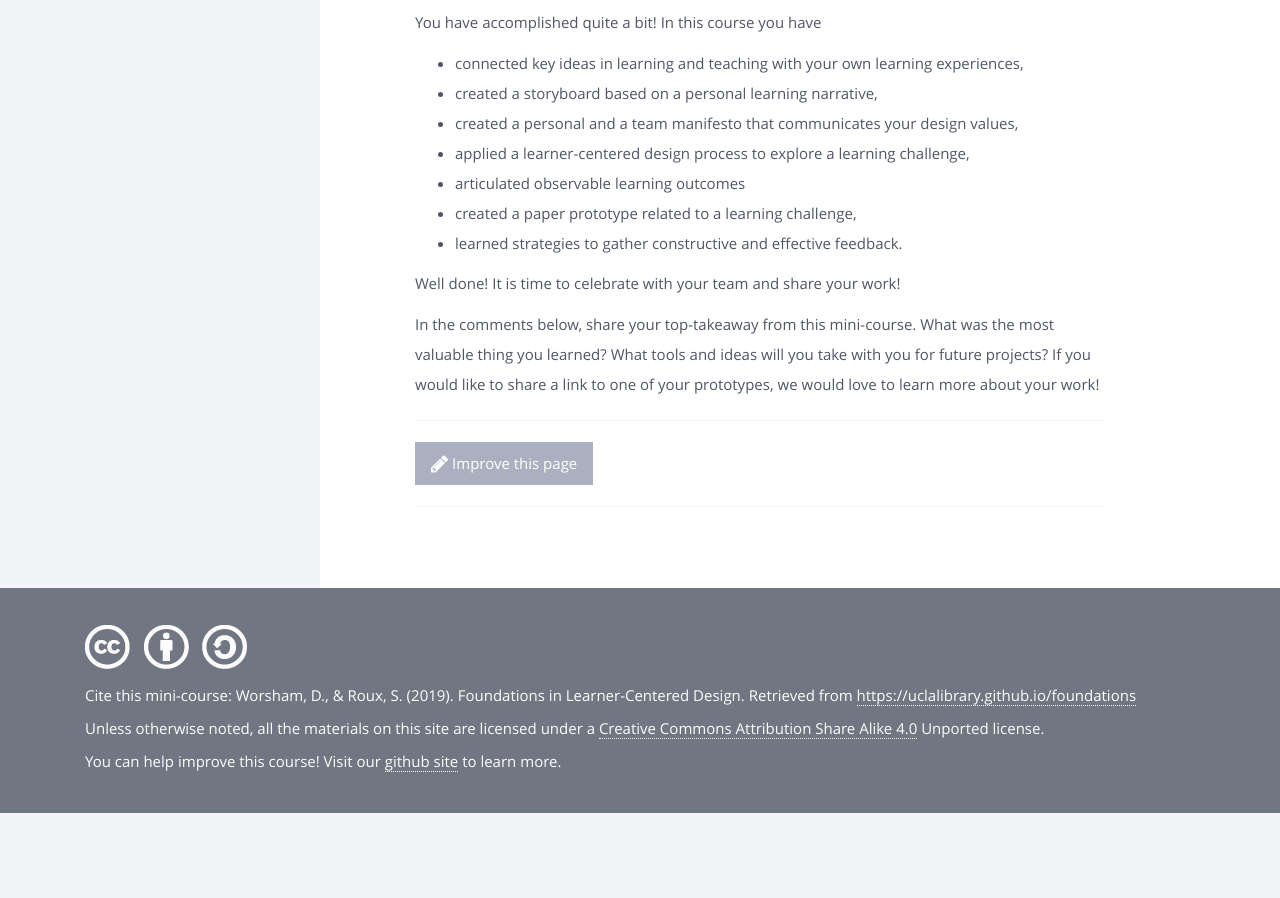
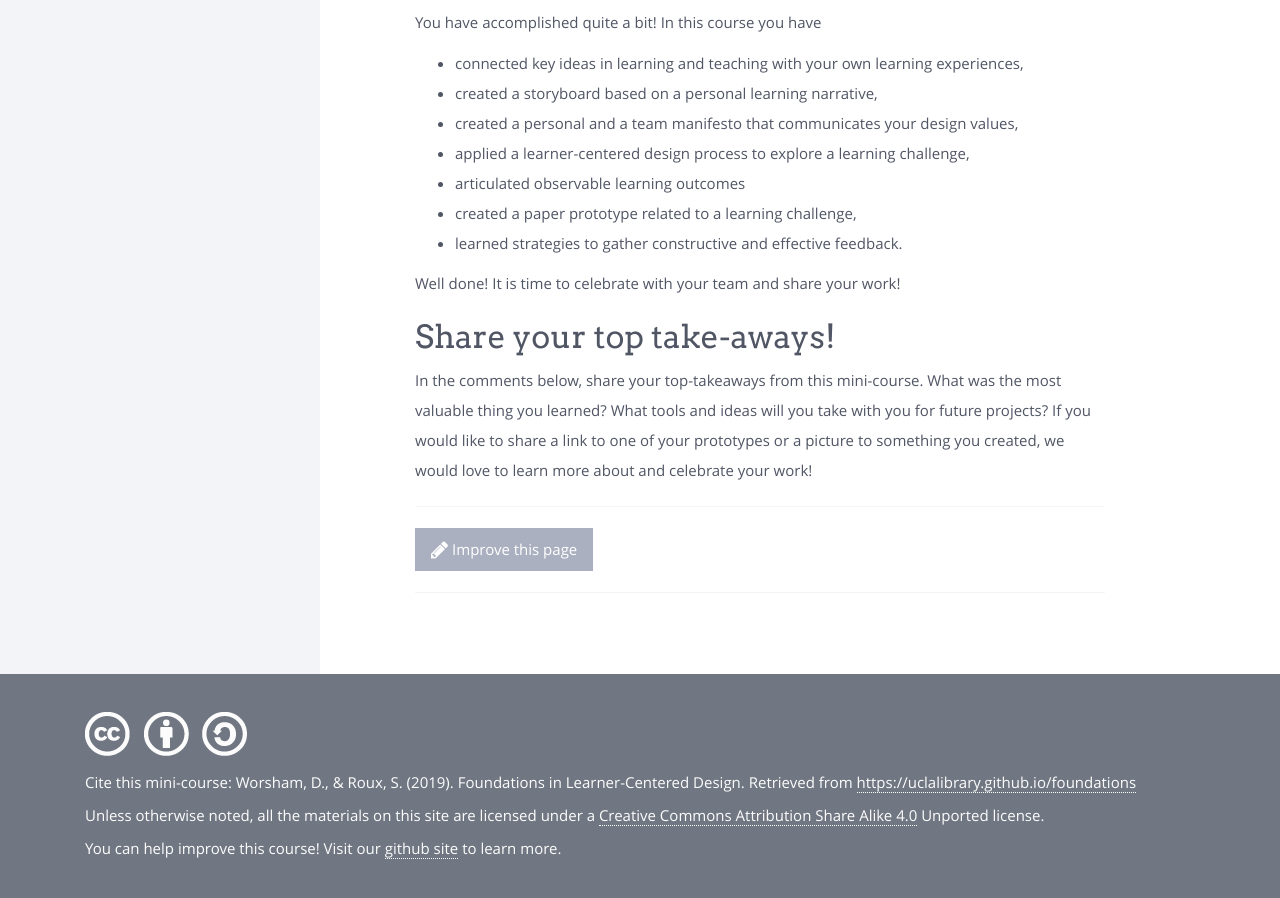
Before and after one commit to UCLALibrary/foundations, a Jekyll site: the page built from modules/sharing/_posts/2000-01-01-sharing-your-work.html, in a window 1280 px wide and 900 px high, scrolled down 692 px. Built offline with Jekyll 4.4.1, drawn with Linux system fonts in a browser that asks for light colours; nearby versions of some CDN libraries; comment, search, counter and statistics services are not loaded; before the commit the page ends 1505 px from its top, so only the background shows below that.

Commit message:
Update 2000-01-01-sharing-your-work.html

```diff
--- a/modules/sharing/_posts/2000-01-01-sharing-your-work.html
+++ b/modules/sharing/_posts/2000-01-01-sharing-your-work.html
@@ -24,4 +24,6 @@ comments: true
 
 <p>Well done! It is time to celebrate with your team and share your work!</p>
 
-<p>In the comments below, share your top-takeaway from this mini-course. What was the most valuable thing you learned? What tools and ideas will you take with you for future projects? If you would like to share a link to one of your prototypes, we would love to learn more about your work!</p>
+<h2>Share your top take-aways!</h2>
+
+<p>In the comments below, share your top-takeaways from this mini-course. What was the most valuable thing you learned? What tools and ideas will you take with you for future projects? If you would like to share a link to one of your prototypes or a picture to something you created, we would love to learn more about and celebrate your work!</p>
```
